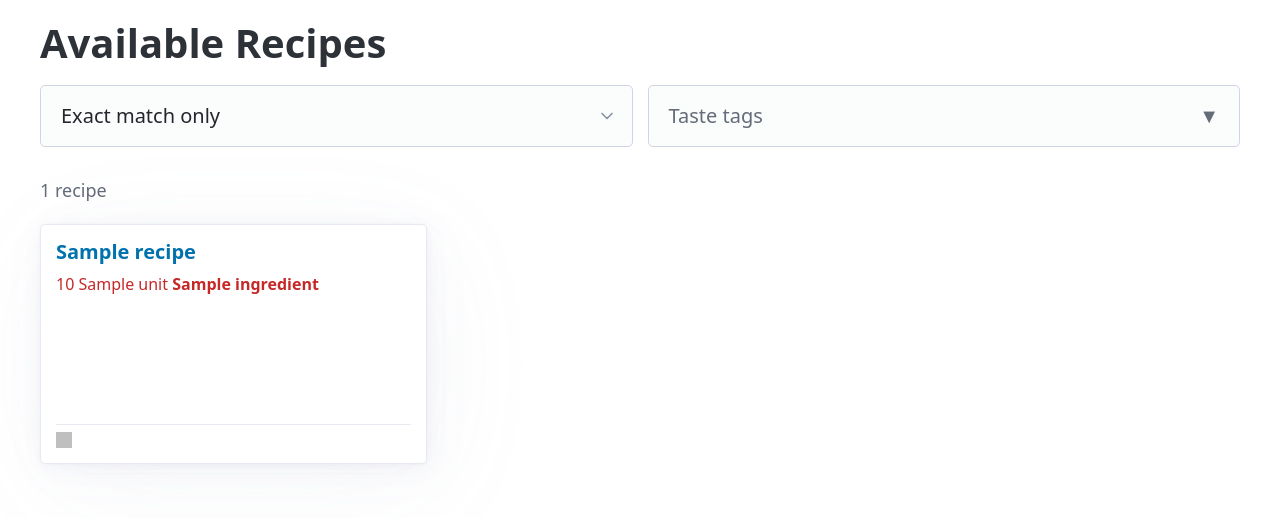
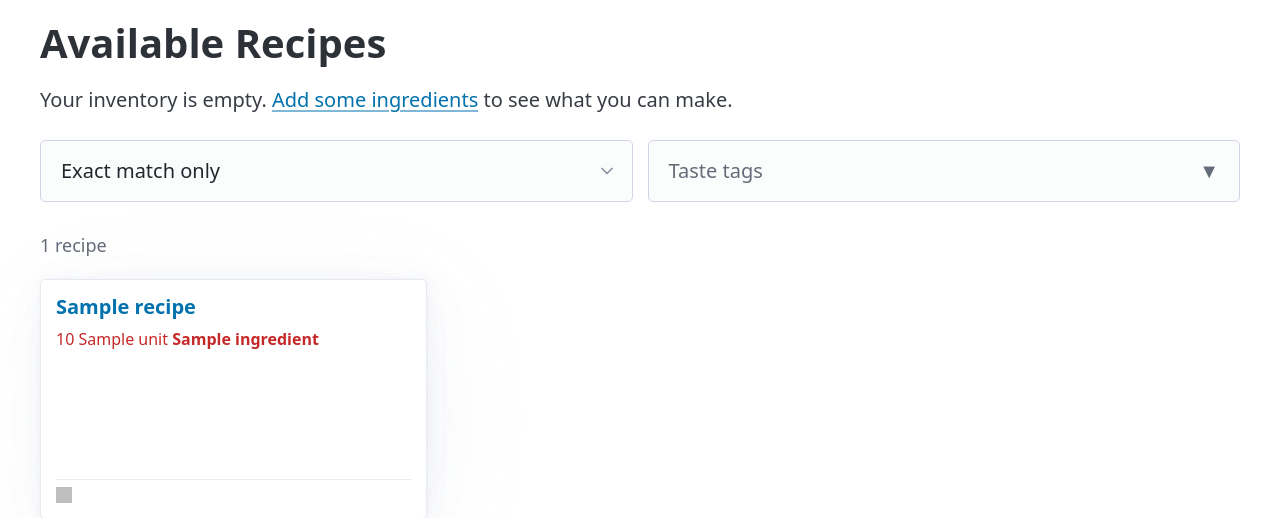
Before and after one commit to dgipps/cocktail-recipes, a Django app: template src/recipes/templates/recipes/available.html in a window 1280 px wide. Shown: the part 110-628 px from the top of the page. Run offline with Django 3.2, Linux system fonts and the light colour scheme; the template is opened without the code that fills it: most values are stand-ins (such as "Sample title", 1, 10 or a date in 2020); some libraries are stand-ins or nearby versions; grey boxes are pictures that could not be loaded.

Commit message:
Warn users with empty inventory on Available and Recommend pages
Both pages now check whether the user has any in-stock ingredients and
show a prompt linking to /inventory/ if not.

Co-Authored-By: Claude Sonnet 4.6 <noreply@anthropic.com>

```diff
--- a/src/recipes/templates/recipes/available.html
+++ b/src/recipes/templates/recipes/available.html
@@ -5,6 +5,12 @@
 
 {% block content %}
 <h1>Available Recipes</h1>
+
+{% if not has_inventory %}
+<div role="alert" style="margin-bottom:1.25rem;">
+  Your inventory is empty. <a href="{% url 'inventory' %}">Add some ingredients</a> to see what you can make.
+</div>
+{% endif %}
 
 <div class="filter-row">
   <select name="depth"
--- a/src/recipes/templates/recipes/chat.html
+++ b/src/recipes/templates/recipes/chat.html
@@ -118,6 +118,11 @@
   <div class="chat-welcome">
     <h2>What are you in the mood for?</h2>
     <p>Describe what you're craving — I'll find cocktails you can make right now.</p>
+    {% if not has_inventory %}
+    <p style="margin-top:0.75rem;font-size:0.9rem;">
+      Your inventory is empty. <a href="{% url 'inventory' %}">Add some ingredients</a> so I know what you have.
+    </p>
+    {% endif %}
   </div>
 
   <div id="chat-messages"></div>
--- a/src/recipes/views.py
+++ b/src/recipes/views.py
@@ -92,7 +92,8 @@ def recipe_detail(request, slug):
 @login_required
 def chat_page(request):
     """Dedicated natural language recommendation chat page."""
-    return render(request, "recipes/chat.html")
+    has_inventory = UserInventory.objects.filter(user=request.user, in_stock=True).exists()
+    return render(request, "recipes/chat.html", {"has_inventory": has_inventory})
 
 
 @login_required
@@ -182,6 +183,8 @@ def available_recipes(request):
             },
         )
 
+    has_inventory = UserInventory.objects.filter(user=request.user, in_stock=True).exists()
+
     return render(
         request,
         "recipes/available.html",
@@ -192,5 +195,6 @@ def available_recipes(request):
             "category_match_ids": category_match_ids,
             "all_tags": all_tags,
             "selected_tags": selected_tags,
+            "has_inventory": has_inventory,
         },
     )
```
